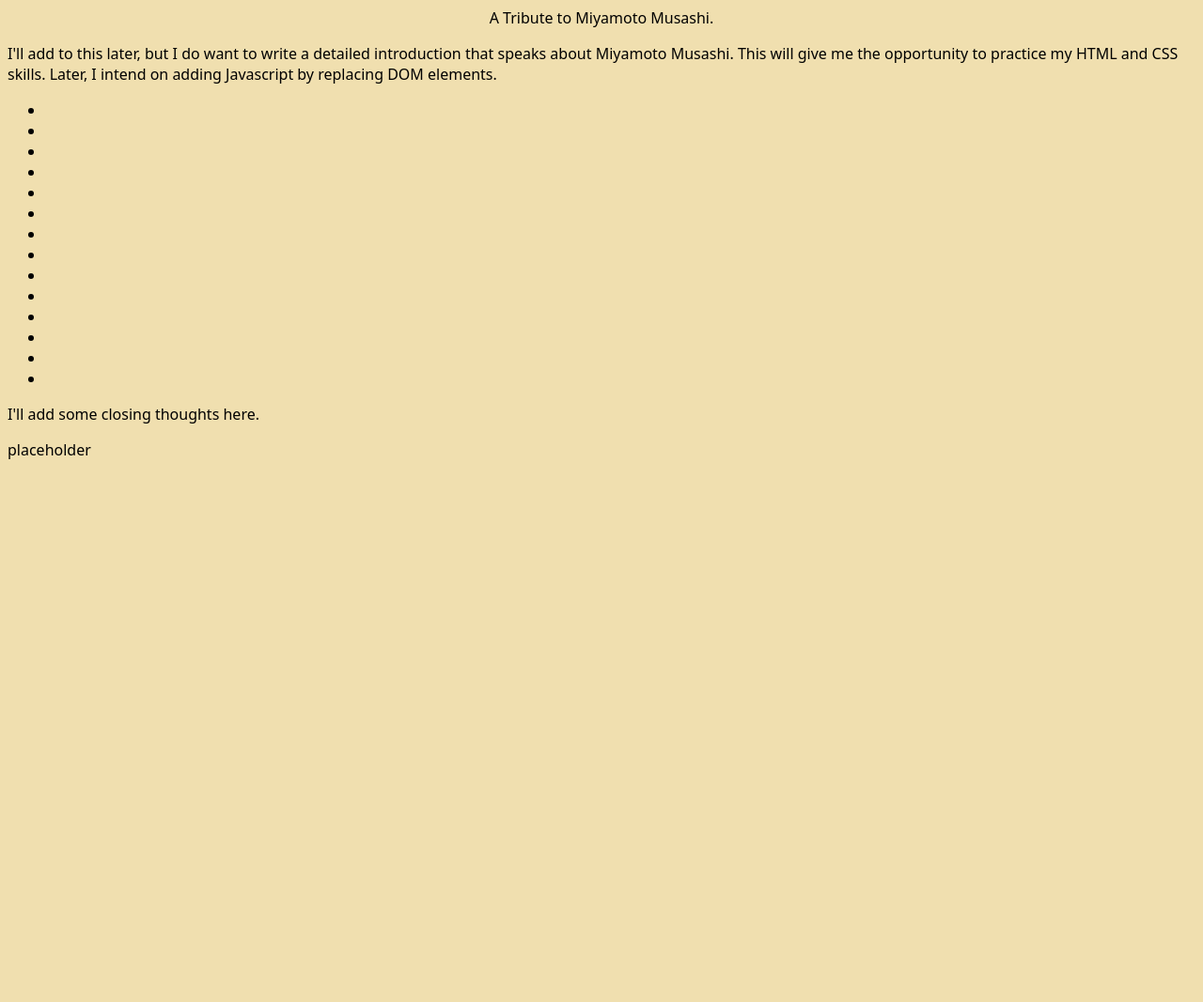
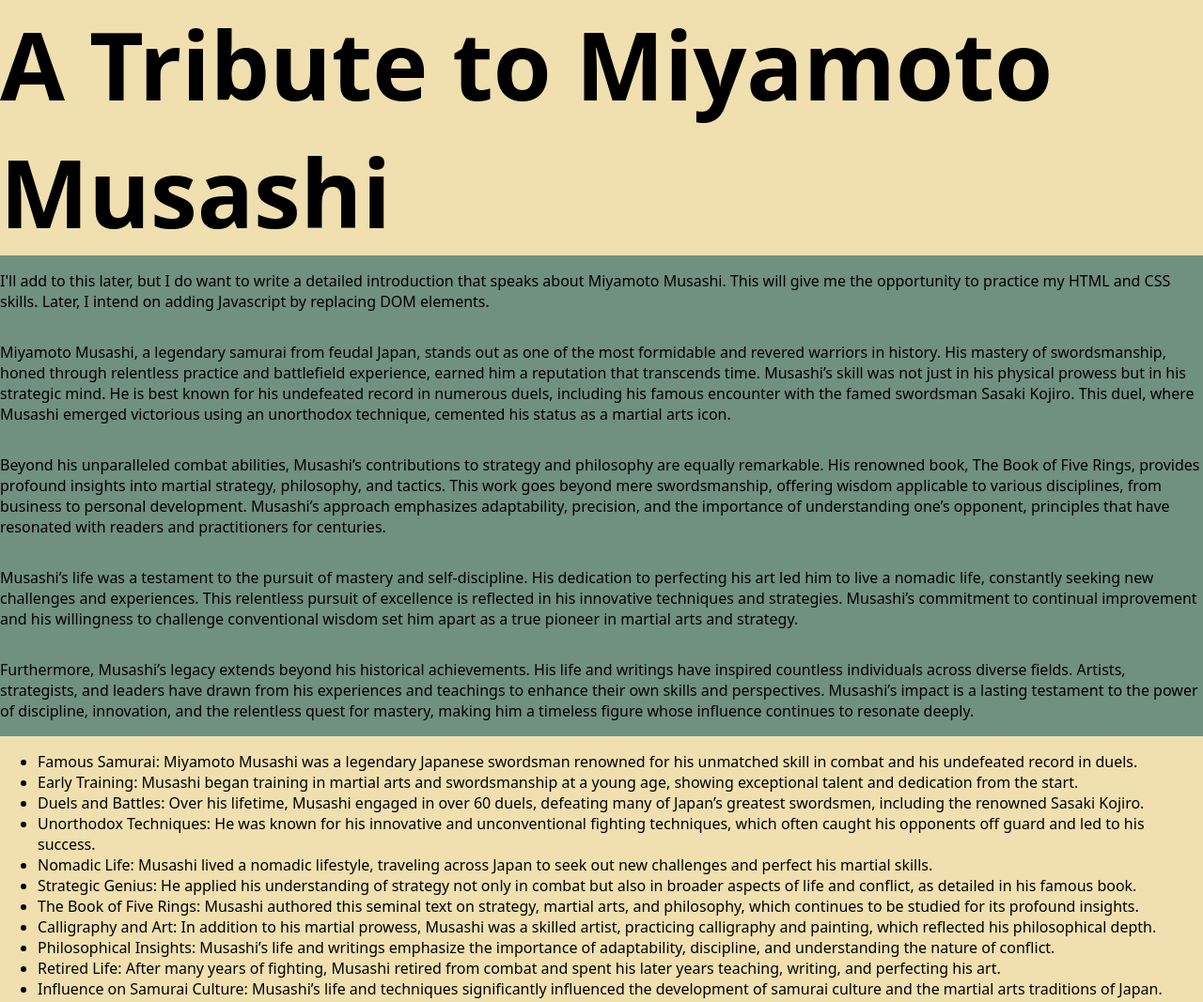
Before and after one commit to AngryGrizzlyBear/Musashi-Tribute, a plain HTML site: page index.html in a window 1280 px wide. Shown: the top 1067 px of the page at 94% size. Before the commit the page ends 800 px from the top, so only its background shows below. Drawn offline with Linux system fonts and the light colour scheme.

Commit message:
added more styling and a list of cool things Musashi did

```diff
--- a/index.html
+++ b/index.html
@@ -16,7 +16,7 @@
 <body>
     <div>
         <div id="header">
-            A Tribute to Miyamoto Musashi.
+            A Tribute to Miyamoto Musashi
         </div>
         <div id="introduction">
             <p>I'll add to this later, but I do want to write a detailed introduction that speaks about Miyamoto
@@ -25,23 +25,47 @@
                 Javascript by replacing
                 DOM elements.
             </p>
+            <p>
+                Miyamoto Musashi, a legendary samurai from feudal Japan, stands out as one of the most formidable and revered warriors in history.
+                His mastery of swordsmanship, honed through relentless practice and battlefield experience, earned him a reputation that transcends time.
+                 Musashi’s skill was not just in his physical prowess but in his strategic mind. He is best known for his undefeated record in numerous duels,
+                 including his famous encounter with the famed swordsman Sasaki Kojiro. This duel, where Musashi emerged victorious using an unorthodox technique,
+                 cemented his status as a martial arts icon.
+            </p>
+            <p>
+                Beyond his unparalleled combat abilities, Musashi’s contributions to strategy and philosophy are equally remarkable. His renowned book,
+                The Book of Five Rings, provides profound insights into martial strategy, philosophy, and tactics. This work goes beyond mere swordsmanship,
+                offering wisdom applicable to various disciplines, from business to personal development. Musashi’s approach emphasizes adaptability, precision,
+                and the importance of understanding one’s opponent, principles that have resonated with readers and practitioners for centuries.
+            </p>
+            <p>
+                Musashi’s life was a testament to the pursuit of mastery and self-discipline. His dedication to perfecting his art led him to live a nomadic life,
+                constantly seeking new challenges and experiences. This relentless pursuit of excellence is reflected in his innovative techniques and strategies.
+                Musashi’s commitment to continual improvement and his willingness to challenge conventional wisdom set him apart as a true pioneer in martial arts
+                and strategy.
+            </p>
+            <p>
+                Furthermore, Musashi’s legacy extends beyond his historical achievements. His life and writings have inspired countless individuals across diverse fields.
+                 Artists, strategists, and leaders have drawn from his experiences and teachings to enhance their own skills and perspectives. Musashi’s impact is a lasting
+                 testament to the power of discipline, innovation, and the relentless quest for mastery, making him a timeless figure whose influence continues to resonate deeply.
+            </p>
         </div>
         <div>
             <ul>
-                <li></li>
-                <li></li>
-                <li></li>
-                <li></li>
-                <li></li>
-                <li></li>
-                <li></li>
-                <li></li>
-                <li></li>
-                <li></li>
-                <li></li>
-                <li></li>
-                <li></li>
-                <li></li>
+                <li>Famous Samurai: Miyamoto Musashi was a legendary Japanese swordsman renowned for his unmatched skill in combat and his undefeated record in duels.</li>
+                <li>Early Training: Musashi began training in martial arts and swordsmanship at a young age, showing exceptional talent and dedication from the start.</li>
+                <li>Duels and Battles: Over his lifetime, Musashi engaged in over 60 duels, defeating many of Japan’s greatest swordsmen, including the renowned Sasaki Kojiro.</li>
+                <li>Unorthodox Techniques: He was known for his innovative and unconventional fighting techniques, which often caught his opponents off guard and led to his success.</li>
+                <li>Nomadic Life: Musashi lived a nomadic lifestyle, traveling across Japan to seek out new challenges and perfect his martial skills.</li>
+                <li>Strategic Genius: He applied his understanding of strategy not only in combat but also in broader aspects of life and conflict, as detailed in his famous book.</li>
+                <li>The Book of Five Rings: Musashi authored this seminal text on strategy, martial arts, and philosophy, which continues to be studied for its profound insights.</li>
+                <li>Calligraphy and Art: In addition to his martial prowess, Musashi was a skilled artist, practicing calligraphy and painting, which reflected his philosophical depth.</li>
+                <li>Philosophical Insights: Musashi’s life and writings emphasize the importance of adaptability, discipline, and understanding the nature of conflict.</li>
+                <li>Retired Life: After many years of fighting, Musashi retired from combat and spent his later years teaching, writing, and perfecting his art.</li>
+                <li>Influence on Samurai Culture: Musashi’s life and techniques significantly influenced the development of samurai culture and the martial arts traditions of Japan.</li>
+                <li>Mentorship: He mentored several disciples, passing on his knowledge and techniques, ensuring that his legacy would endure through his students.</li>
+                <li>Historical Legacy: Musashi is celebrated not only as a historical figure but also as a cultural icon, inspiring countless stories, films, and books.</li>
+                <li>Enduring Legacy: His contributions to martial arts and strategy have had a lasting impact on various fields, making him a timeless figure whose wisdom continues to be relevant today.</li>
             </ul>
         </div>
         <div id="closing">
--- a/styles.css
+++ b/styles.css
@@ -4,9 +4,19 @@ body {
     font-weight: 100;
     font-style: normal;
     background: #f0dfaf;
+    margin: 0;
 }
 
 #header {
     display: flex;
     justify-content: center;
+    font-weight: 700;
+   font-size: 100px;
 }
+
+#introduction {
+    display: flex;
+    flex-direction: column;
+    justify-content: center;
+    background: #709080;
+}
```
